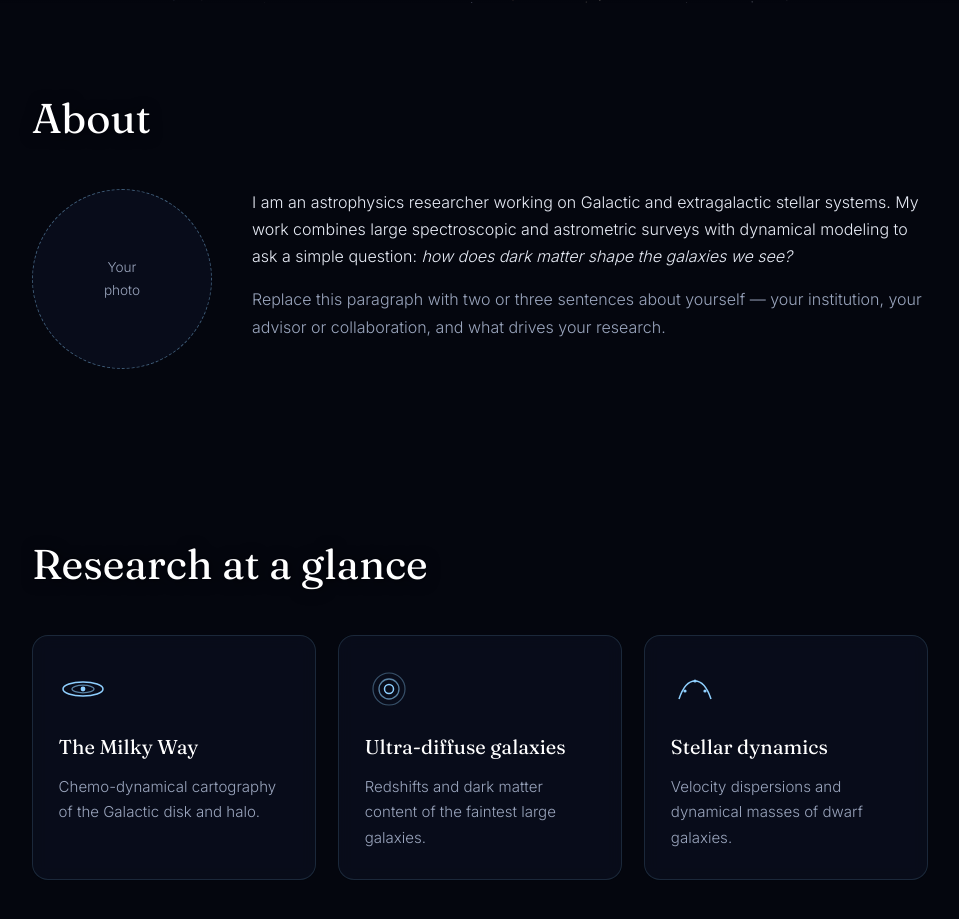
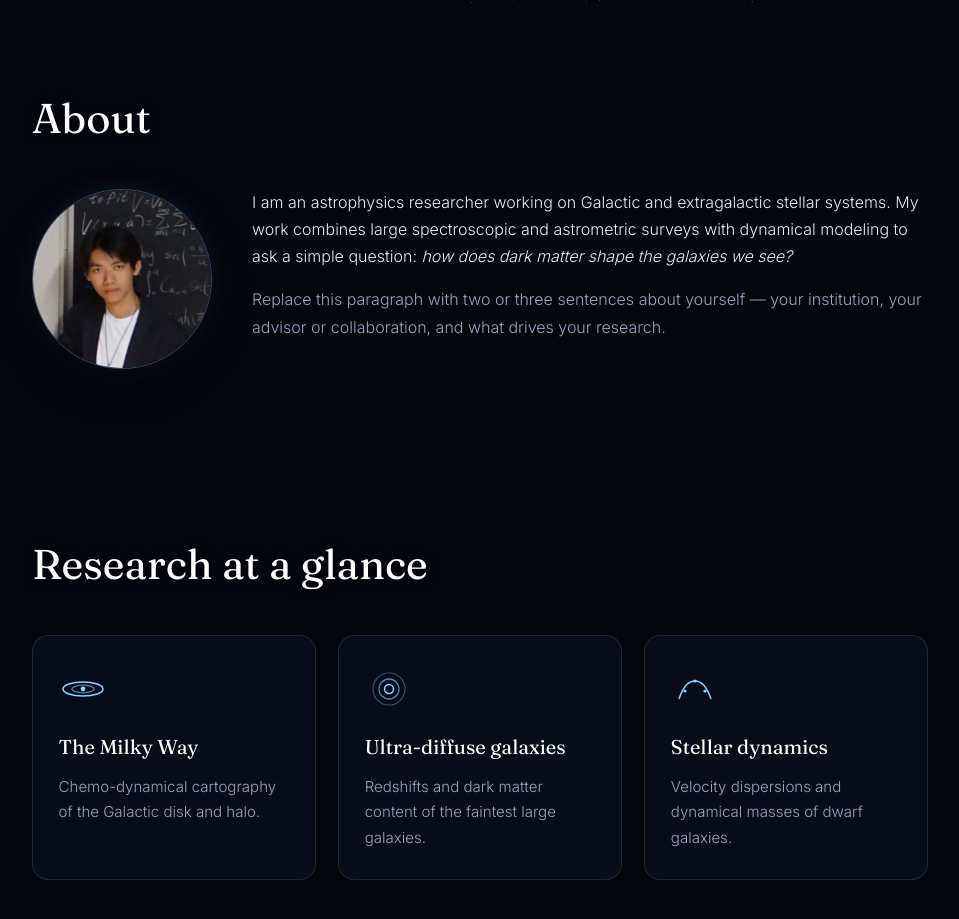
Before and after one commit to Astroceanman/Astroceanman.github.io, a plain HTML site: page index.html in a window 1280 px wide. Shown: the part 797-1716 px from the top of the page, without its empty margins (160-1119 px from the left). Drawn offline with Linux system fonts and the light colour scheme.

Commit message:
Add profile photo to homepage

```diff
--- a/index.html
+++ b/index.html
@@ -39,7 +39,9 @@
   <section id="about" class="reveal">
     <h2>About</h2>
     <div class="about-grid">
-      <div class="portrait"><div class="portrait-ph">Your<br>photo</div></div>
+      <div class="portrait">
+        <img src="assets/profile.jpg" alt="Portrait of Zhibin You">
+      </div>
       <div>
         <p>I am an astrophysics researcher working on Galactic and extragalactic stellar systems. My work combines large spectroscopic and astrometric surveys with dynamical modeling to ask a simple question: <em>how does dark matter shape the galaxies we see?</em></p>
         <p>Replace this paragraph with two or three sentences about yourself — your institution, your advisor or collaboration, and what drives your research.</p>
--- a/style.css
+++ b/style.css
@@ -255,18 +255,15 @@ section h2 .num {
 
 .about-grid p + p { margin-top: 1rem; color: var(--ink-dim); }
 
-.portrait-ph {
+.portrait img {
+  display: block;
   width: 180px;
   height: 180px;
   border-radius: 50%;
-  border: 1px dashed rgba(143, 208, 255, 0.4);
-  display: flex;
-  align-items: center;
-  justify-content: center;
-  text-align: center;
-  color: var(--ink-dim);
-  font-size: 0.85rem;
-  background: var(--card);
+  object-fit: cover;
+  object-position: center;
+  border: 1px solid rgba(143, 208, 255, 0.34);
+  box-shadow: 0 16px 42px rgba(0, 0, 0, 0.45), 0 0 24px rgba(143, 208, 255, 0.09);
 }
 
 .cards {
@@ -526,6 +523,6 @@ a.card { text-decoration: none; color: inherit; display: block; }
 
 @media (max-width: 640px) {
   .about-grid { grid-template-columns: 1fr; }
-  .portrait-ph { margin: 0 auto; }
+  .portrait img { margin: 0 auto; }
   .pubs li, .timeline li { grid-template-columns: 1fr; gap: 0.3rem; }
 }
```
Also changed, not shown: assets/profile.jpg (added), 1 other file.
